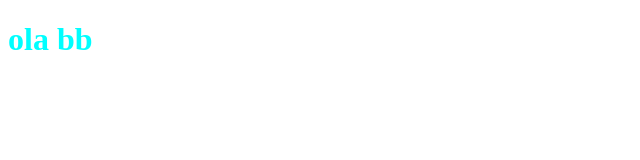
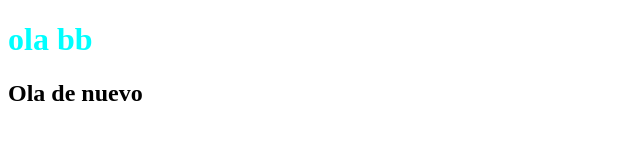
Before and after one commit to MOISOSQUI/Repositorio-P.W, a plain HTML site: page index.html in a window 1280 px wide. Shown: the whole page, without its empty margins (0-640 px from the left). Drawn offline with Linux system fonts and the light colour scheme.

Commit message:
otro commit

```diff
--- a/index.html
+++ b/index.html
@@ -7,6 +7,7 @@
 </head>
 <body>
        <h1 style="color: aqua;"> ola bb </h1>
+       <h2>Ola de nuevo</h2>
 </body>
 
 </html>
```
